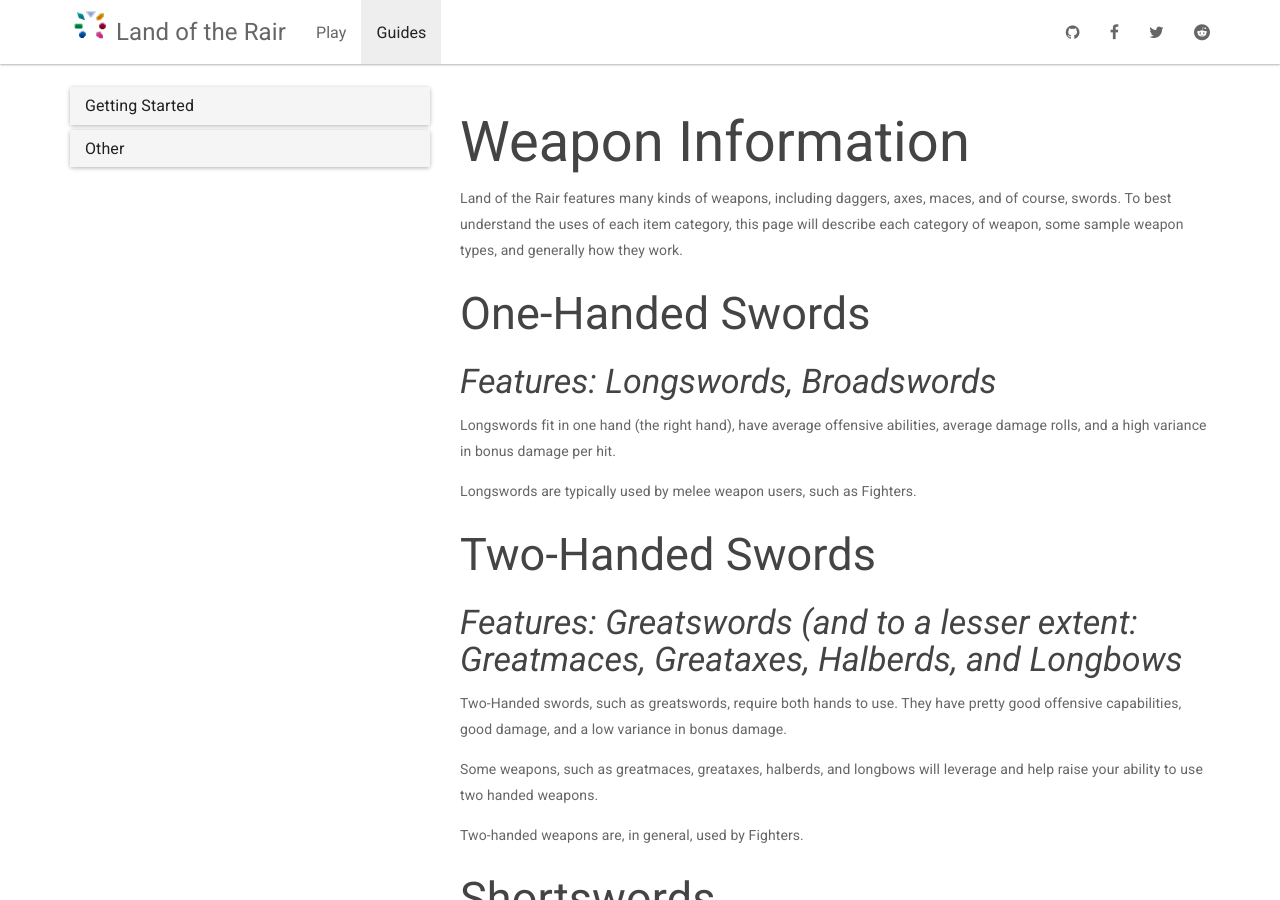
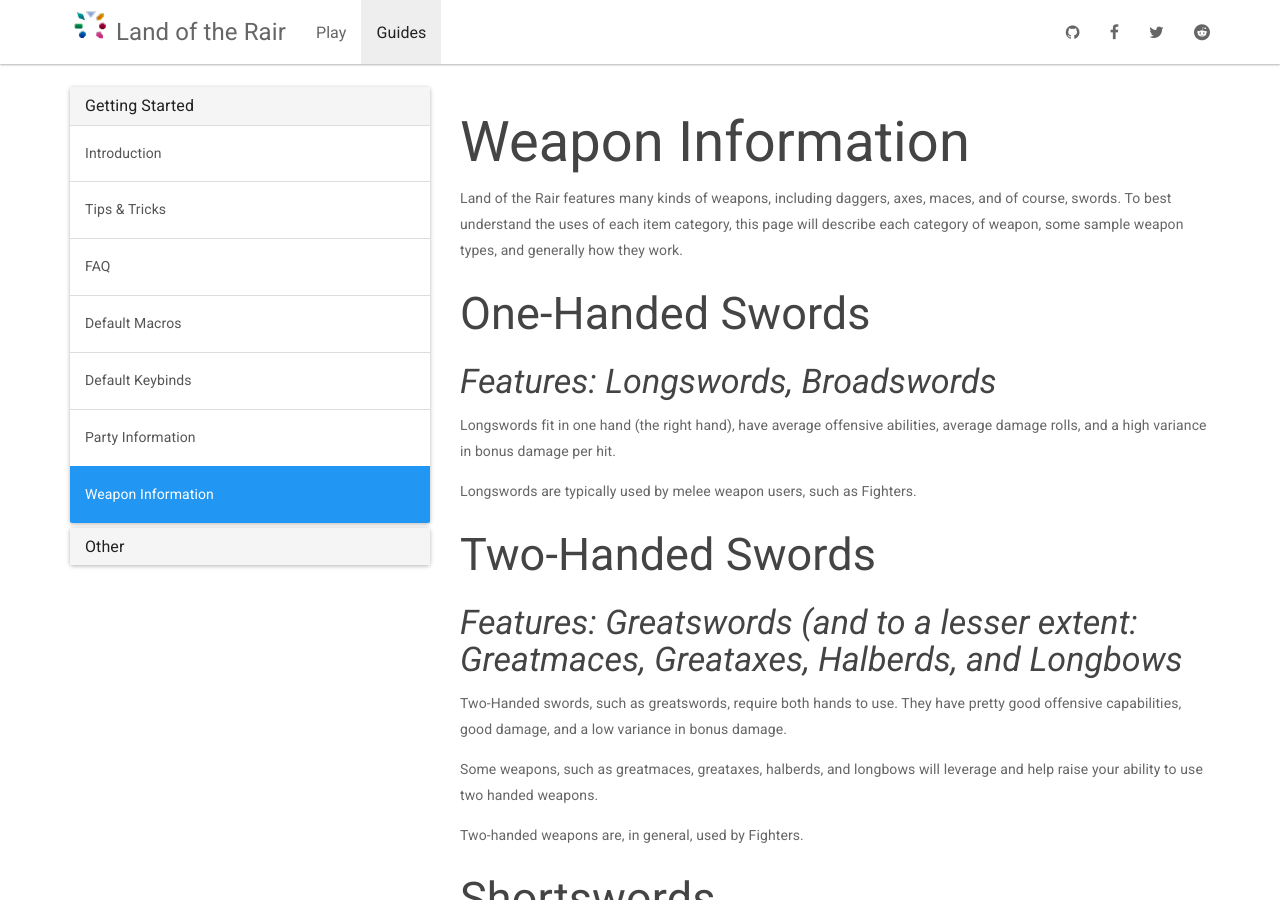
Before and after one commit to LandOfTheRair/landoftherair.github.io, a Jekyll site: the page built from _docs/getting-started/weapon-information.md, in a window 1280 px wide and 900 px high. Built offline with Jekyll 4.4.1, drawn with Linux system fonts in a browser that asks for light colours; nearby versions of some CDN libraries.

Commit message:
Update docs.yml

```diff
--- a/_data/docs.yml
+++ b/_data/docs.yml
@@ -2,10 +2,11 @@
   docs:
   - home
   - tips-tricks
+  - faq
   - default-macros
   - default-keybinds
   - party-information
-  - faq
+  - weapon-information
 
 - title: Other
   docs:
```
